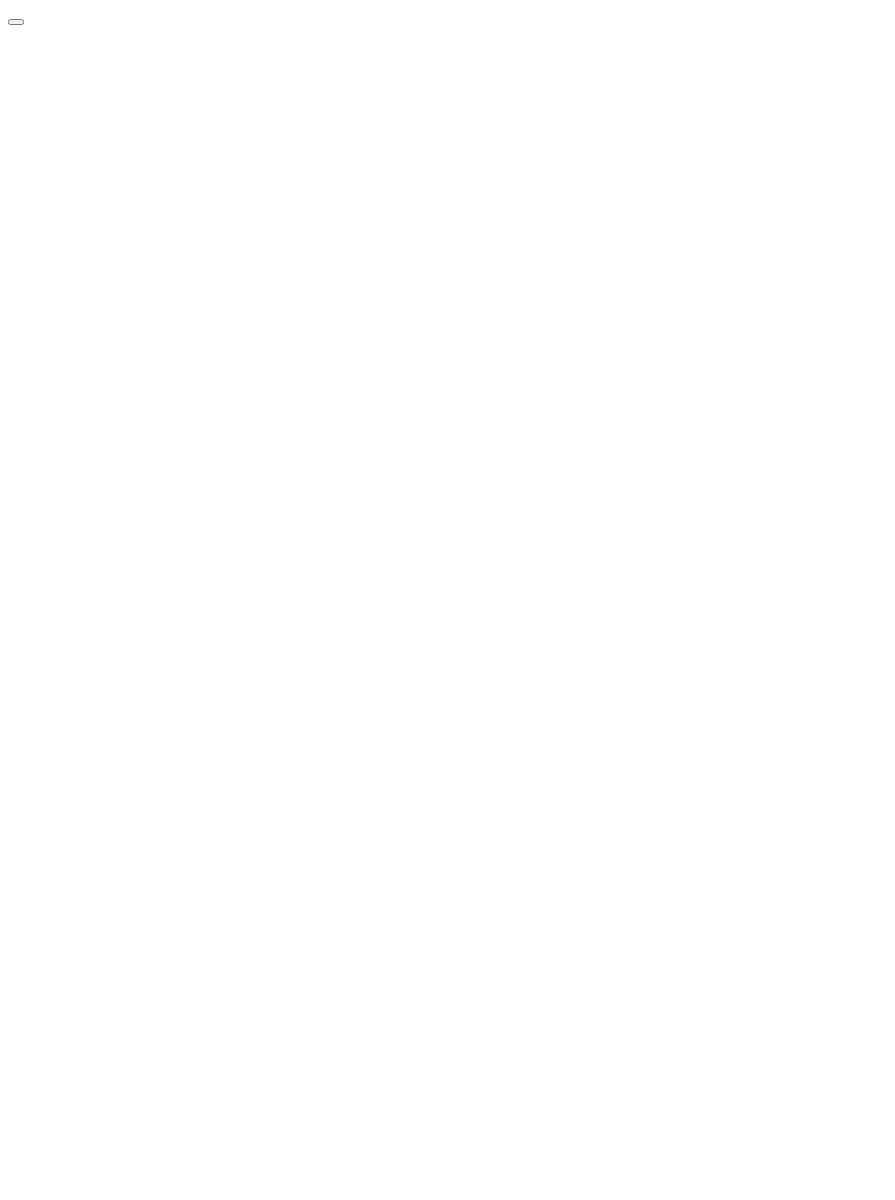
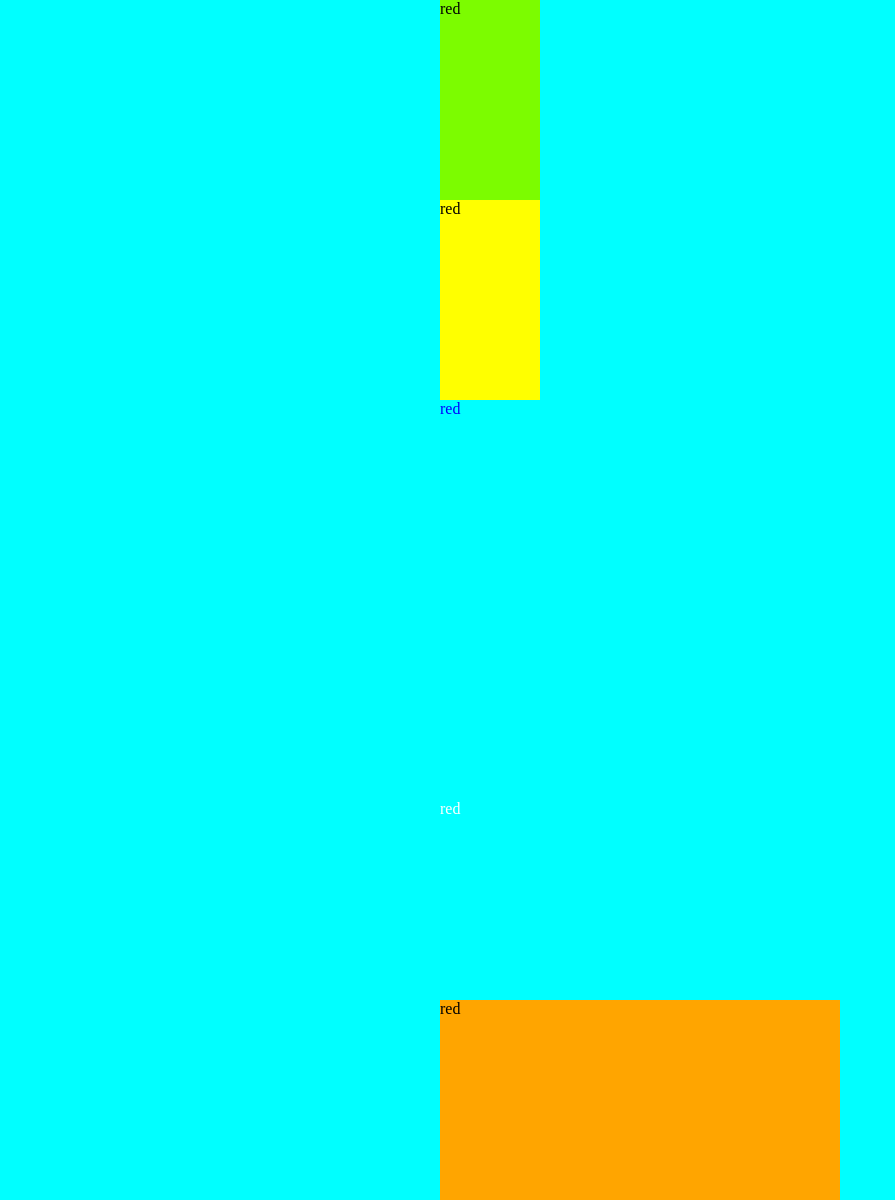
Before and after one commit to Vishal637-ux/js-revision, a plain HTML site: page day23/index.html in a window 1280 px wide. Shown: the whole page, without its empty margins (0-895 px from the left). Before the commit the page ends 800 px from the top, so only its background shows below. Drawn offline with Linux system fonts and the light colour scheme.

```diff
--- a/day23/first.js
+++ b/day23/first.js
@@ -0,0 +1,7 @@
+    let button=document.getElementById("button");
+
+     button.addEventListener("click",()=>{
+
+      console.log(event.target);
+
+     })
--- a/day23/index.html
+++ b/day23/index.html
@@ -3,17 +3,21 @@
 <head>
   <meta charset="UTF-8">
   <meta name="viewport" content="width=device-width, initial-scale=1.0">
-  <title>Backgroundcolor </title>
+  <title>Center Box</title>
+
+ <link rel="stylesheet" href="./style.css" class="">
 </head>
+
 <body>
-
-  <div id="box">
-
-     <button id="box"></button>
+<div>
+  <div id="red">red</div>
+ <div id="green">red</div>
+  <div id="yellow">red</div>
+   <div id="blue">red</div>
+   <div id="white">red</div>
+  <div id="orange">red</div>
 
   </div>
-
-
-
+ <script src="./first.js"></script>
 </body>
 </html>
--- /dev/null
+++ b/day23/style.css
@@ -0,0 +1,60 @@
+body{
+  margin:0px;
+  padding:0px;
+  display:flex;
+  justify-content:center;
+  align-items:center;
+background-color:aqua;
+ height:100vh;
+}
+
+
+#white{
+   width:100px;
+   height:200px;
+   color:white;
+
+}
+
+
+
+#red{
+   width:400px;
+   height:400px;
+    background-color:white;
+
+}
+
+
+
+
+#green{
+   width:100px;
+   height:200px;
+   background-color:lawngreen;
+
+}
+
+
+#blue{
+   width:400px;
+   height:400px;
+   color:blue;
+
+}
+
+#orange{
+   width:400px;
+   height:200px;
+   background-color:orange;
+
+}
+
+
+#yellow{
+   width:100px;
+   height:200px;
+ background-color:yellow;
+
+
+}
--- a/day25/script.js
+++ b/day25/script.js
@@ -124,7 +124,7 @@ let questions = [
 
 {
     question: "Who won the first IPL trophy?",
-    options: ["Mumbai Indians", "CSK", "Rajasthan Royals", "KKR"],
+    options: ["Mumbai Indians", "CS", "Rajasthan Royals", "KKR"],
     answer: "Rajastha Royal"
 }
 
```
Also changed, not shown: day23/reame.md (+3 -0 lines).
